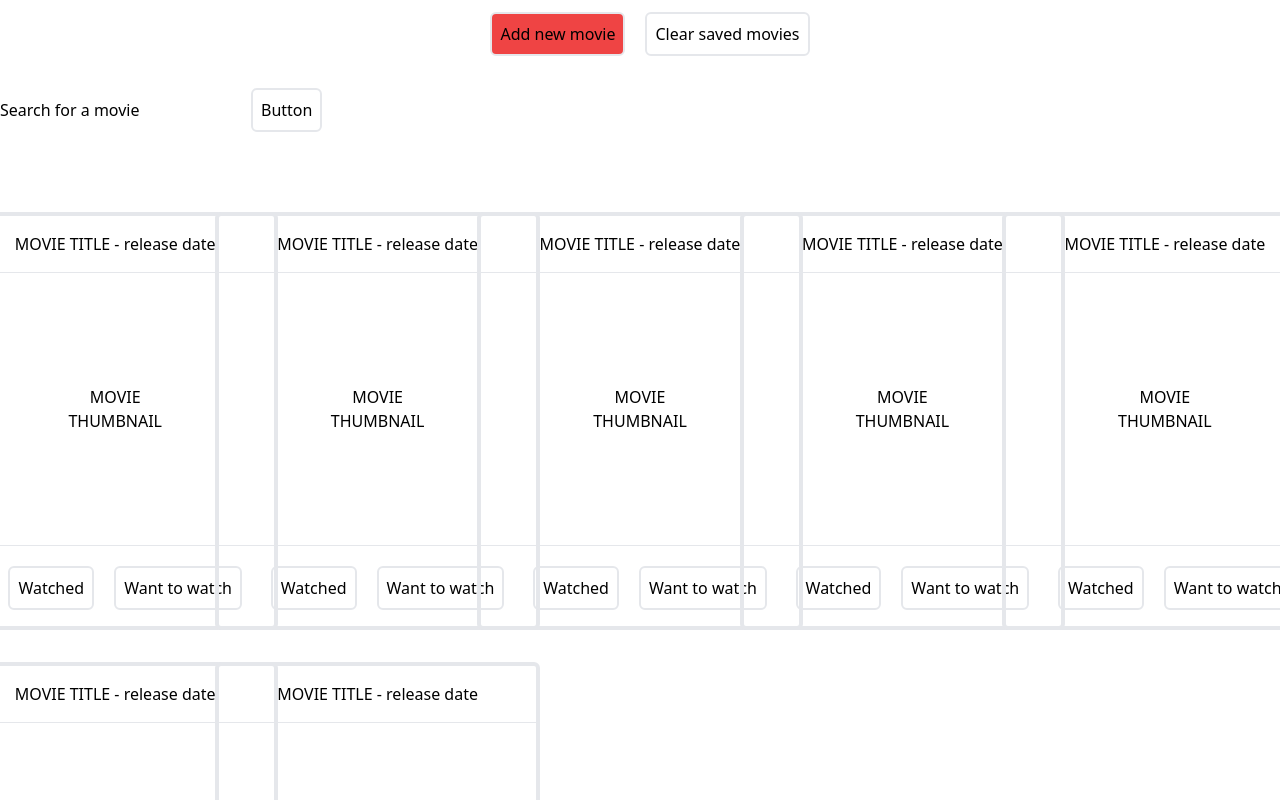
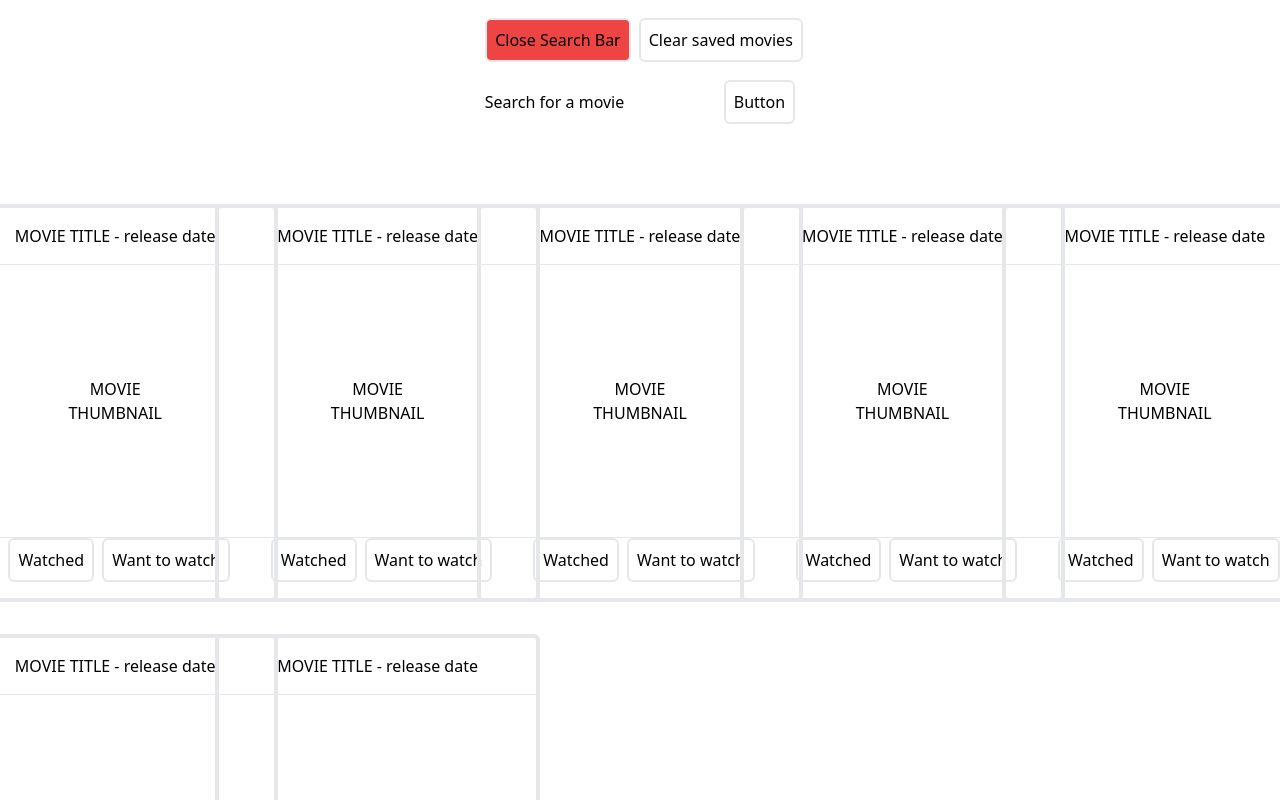
Before and after one commit to P-Hsgw/movies-library, a React (Create React App) app: page / in a window 1280 px wide. Both pictures are taken after a click on the button "Add new movie". Shown: the top 800 px of the page. Built offline with nearby package versions, Linux system fonts and the light colour scheme; the HTML template or start-up script is replaced by a standard one.

Commit message:
Place search bar on a center and update the add button

```diff
--- a/src/components/Button.js
+++ b/src/components/Button.js
@@ -10,6 +10,6 @@ setIsClicked(!isClicked)
 
 
   return (
-    <button onClick={handleClick || defaultHadleClick} className={`border-2 border-solid rounded-md p-2 ${marginLeft || "ml-5"} ${marginTop || "mt-5"} ${additionalClass}`}>{children || "Button"}</button>
+    <button onClick={handleClick || defaultHadleClick} className={`border-2 border-solid rounded-md p-2 ${marginLeft || "ml-2"} ${marginTop} ${additionalClass}`}>{children || "Button"}</button>
   )
 }
--- a/src/components/Header.js
+++ b/src/components/Header.js
@@ -8,7 +8,7 @@ const Modal = () => {
   };
 
   return (
-    <form onSubmit={handleClick} className="mt-5">
+    <form onSubmit={handleClick}>
       <input type="search" className="form-input" defaultValue="Search for a movie"/>
       <Button />
       </form>
@@ -18,19 +18,21 @@ const Modal = () => {
 export const Header = () => {
 const [isVisible, setVisible] = useState(false)
 
-const handleClick = () => {
+const handleMovieClick = () => {
   setVisible(!isVisible)
 }
 
   return (
     <>
-      <div className="flex flex-wrap justify-center content-center w-screen h-12">
-        <Button additionalClass="bg-red-500" handleClick={handleClick}>Add new movie</Button>
+      <div className="flex flex-wrap justify-center content-center w-screen h-20">
+        <Button additionalClass="bg-red-500" handleClick={handleMovieClick}>{isVisible? ("Close Search Bar") : ("Add new movie")}</Button>
         <Button>Clear saved movies</Button>
       </div>
       {
       isVisible ? (
+        <div className="flex flex-wrap justify-center content-center w-screen h-auto">
         <Modal />
+        </div>
       ) : (
         <></>
       )
```
